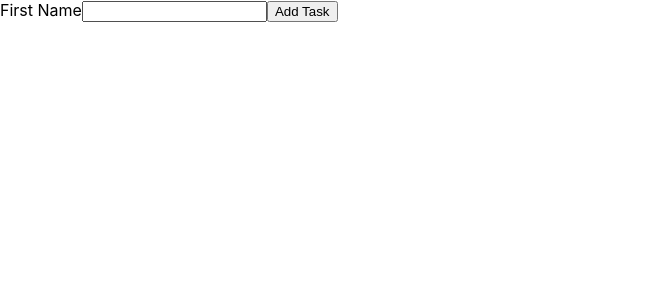
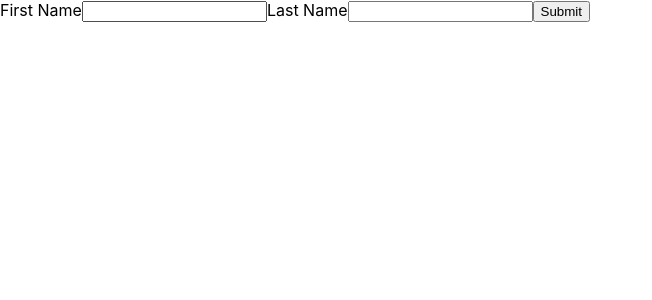
Before and after one commit to aaronlmjohnson/cv-project, a React (Create React App) app: page / in a window 1280 px wide. Shown: the top 300 px of the page, without its empty margins (0-652 px from the left). Built offline with nearby package versions, Linux system fonts and the light colour scheme.

Commit message:
able to store last name into state

```diff
--- a/src/App.js
+++ b/src/App.js
@@ -2,7 +2,7 @@
 
 import React, { Component } from "react";
 import UserInfo from "./components/UserInfo";
-import uniqid from "uniqid";
+//import uniqid from "uniqid";
 
 class App extends Component {
   constructor() {
@@ -24,9 +24,16 @@ class App extends Component {
 
   handleChange = (e) => {
     this.setState({
-        generalInfo:{firstName:e.target.value}
+        generalInfo:{
+          firstName:e.target.id === 'first-name' ? e.target.value : this.state.generalInfo.firstName,
+          lastName: e.target.id === 'last-name' ? e.target.value : this.state.generalInfo.lastName
+        }
     });
   };
+
+  // handleGeneralInfoField(e, id){
+  //     return e.target.id === id ? e.target.value : this.state.generalInfo
+  // }
 
   onSubmitTask = (e) => {
     e.preventDefault();
@@ -34,13 +41,14 @@ class App extends Component {
         user:{
           generalInfo: this.state.generalInfo
         },
-        generalInfo: {firstName: ''},
+        generalInfo: {firstName: '', lastName: ''},
     });
 
   };
 
   render() {
-    const { firstName } = this.state.generalInfo;
+    const { firstName, lastName } = this.state.generalInfo;
+    const {user} = this.state;
 
     return (
       <div>
@@ -53,9 +61,17 @@ class App extends Component {
             id="first-name"
           />
 
-          <button type="submit">Add Task</button>
+          <label htmlFor="last-name">Last Name</label>
+          <input
+            onChange={this.handleChange}
+            value={lastName}
+            type="text"
+            id="last-name"
+          />
+
+          <button type="submit">Submit</button>
         </form>
-        <UserInfo firstName={firstName} />
+        <UserInfo user = {user}/>
       </div>
     );
   }
--- a/src/components/UserInfo.js
+++ b/src/components/UserInfo.js
@@ -8,11 +8,16 @@ class UserInfo extends Component {
 
   render(){
 
-    const { firstName} = this.props;
+    const {generalInfo}= this.props.user;
 
     return(
       <div>
+        {
+         Object.keys(generalInfo).map(key=>{
 
+          return (<p>{generalInfo[key]}</p>);
+         })
+        }
       </div>
     )
   }
```
